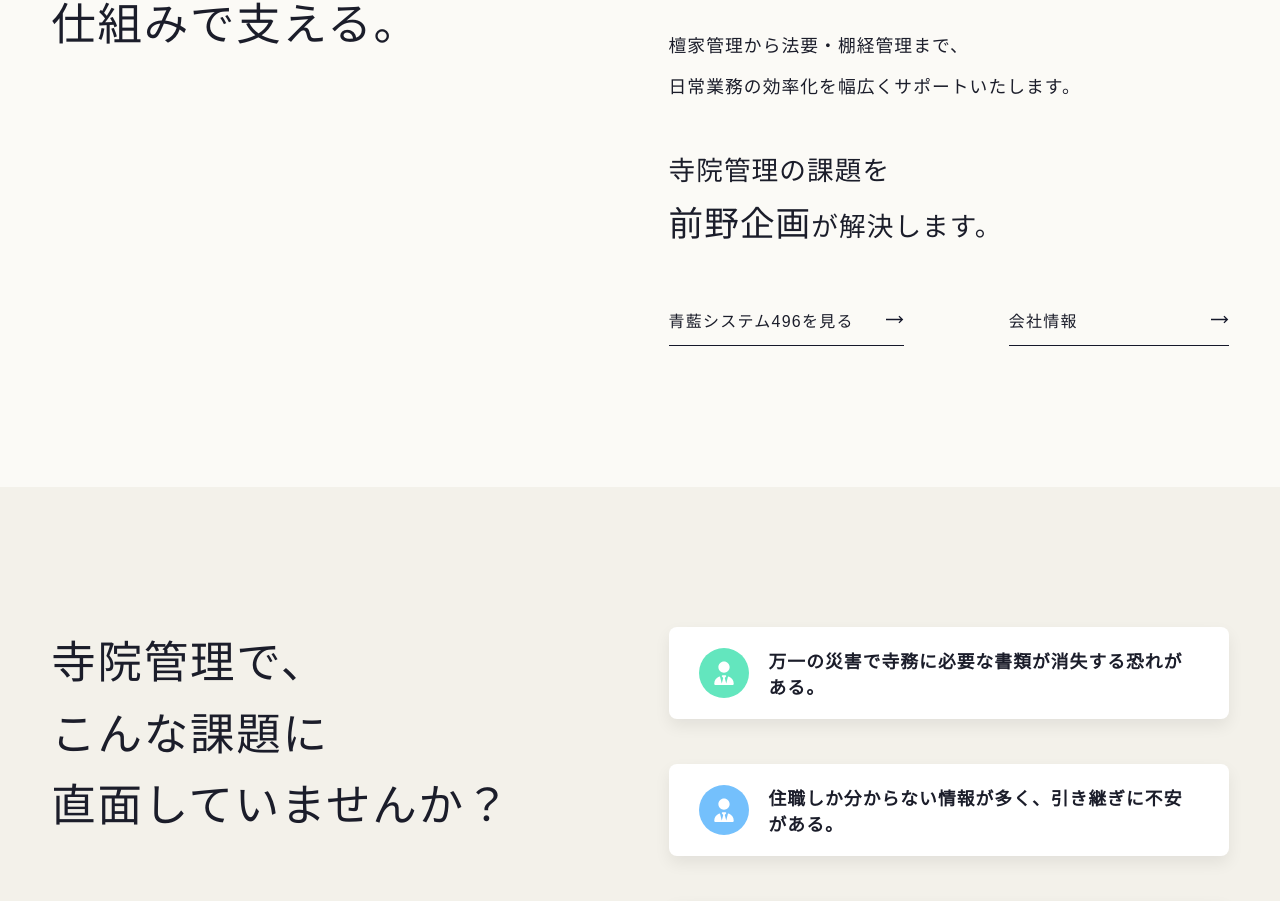
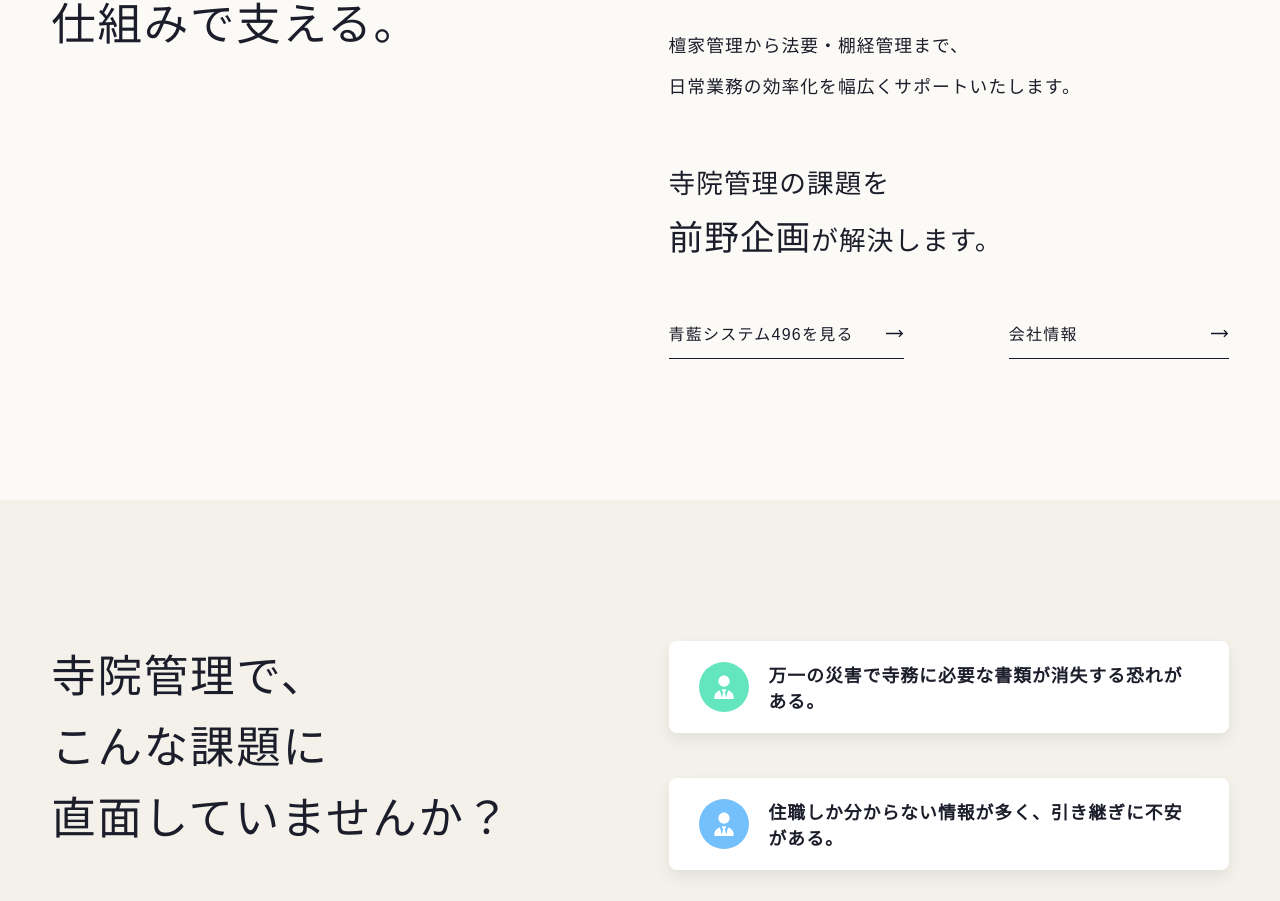
Before and after one commit to yumeko-16/maenokikaku-web-next, a Next.js app: page / in a window 1280 px wide. Shown: the part 999-1900 px from the top of the page. Built offline with nearby package versions, Linux system fonts and the light colour scheme; a web font is replaced by a local one.

Commit message:
update: Adjust the margins of the introduction.

```diff
--- a/src/components/Introduction/Introduction.module.scss
+++ b/src/components/Introduction/Introduction.module.scss
@@ -7,12 +7,9 @@
   overflow-wrap: break-word;
 }
 
-.default {
-  line-height: 2.3;
-}
-
 .large {
-  font-size: calc(var(--body) * 1.25);
+  font-size: calc(var(--heading2) * 0.85);
+  font-weight: 400;
   line-height: 1.75;
   letter-spacing: 0.04em;
 
--- a/src/components/Introduction/Introduction.tsx
+++ b/src/components/Introduction/Introduction.tsx
@@ -18,12 +18,12 @@ export default function Introduction() {
         サポートいたします。
       </p>
 
-      <p className={styles.large}>
+      <h3 className={styles.large}>
         寺院管理の課題を
         <br />
         <em>前野企画</em>
         が解決します。
-      </p>
+      </h3>
     </PostBody>
   );
 }
--- a/src/components/PostBody/PostBody.module.scss
+++ b/src/components/PostBody/PostBody.module.scss
@@ -1,3 +1,17 @@
 .stack > * + * {
   margin-top: var(--stack-space, 1.5em);
 }
+
+.stack h2,
+.stack h3 {
+  --stack-space: 2em;
+}
+
+.stack h2 + *,
+.stack h3 + * {
+  --stack-space: 0.8em;
+}
+
+.stack p {
+  line-height: 2.3;
+}
```
